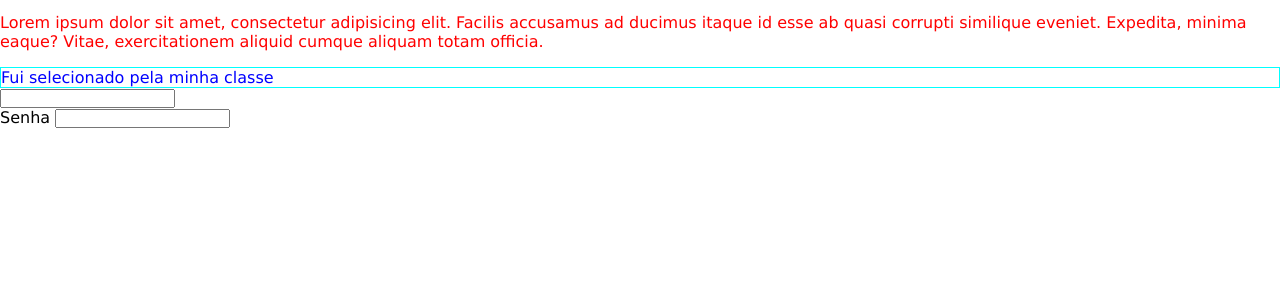
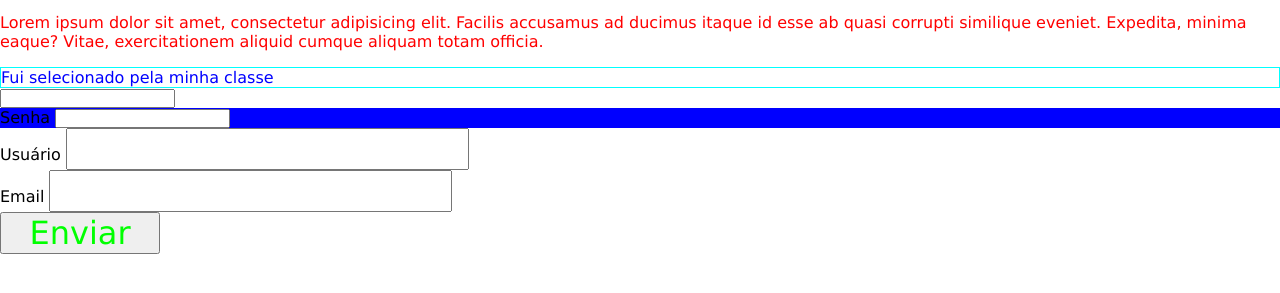
Before and after one commit to Isaquericardo2810/seletores_css, a plain HTML site: page index.html in a window 1280 px wide. Shown: the part 85-378 px from the top of the page. Drawn offline with Linux system fonts and the light colour scheme.

Commit message:
aula sobre seletores no css

```diff
--- a/index.html
+++ b/index.html
@@ -17,7 +17,7 @@
         <p>Lorem ipsum dolor sit amet, consectetur adipisicing elit. Facilis accusamus ad ducimus itaque id esse ab quasi corrupti similique eveniet. Expedita, minima eaque? Vitae, exercitationem aliquid cumque aliquam totam officia.</p>
         <p class="paragrafo">Fui selecionado pela minha classe</p>
 
-        <form action="">
+        <form action="" class="cadastro-form">
             <div>
                 <label for="Nome"></label>
                 <input type="text">
@@ -28,6 +28,20 @@
                 <input type="password">
             </div>
         </form>
+
+        <form action="" class="login-form">
+            <div>
+                <label for="">Usuário</label>
+                <input type="text">
+            </div>
+
+            <div>
+                <label for="">Email</label>
+                <input type="email">
+            </div>
+
+            <input type="button" value="Enviar">
+        </form>
     </main>
 
 </body>
--- a/style.css
+++ b/style.css
@@ -31,3 +31,18 @@ main {
 input [type="password"] {
     font-size: 3rem;
 }
+/* Seletor por descendente */
+.login-form input {
+    font-size: 2rem;
+    color: #f00;
+}
+/* Seletor de filhos diretos */
+.login-form > input {
+    color: #0f0;
+    width: 10rem;
+}
+
+/* Pseudo-classes */
+.cadastro-form div:nth-of-type(2) {
+    background: #00f;
+}
```
